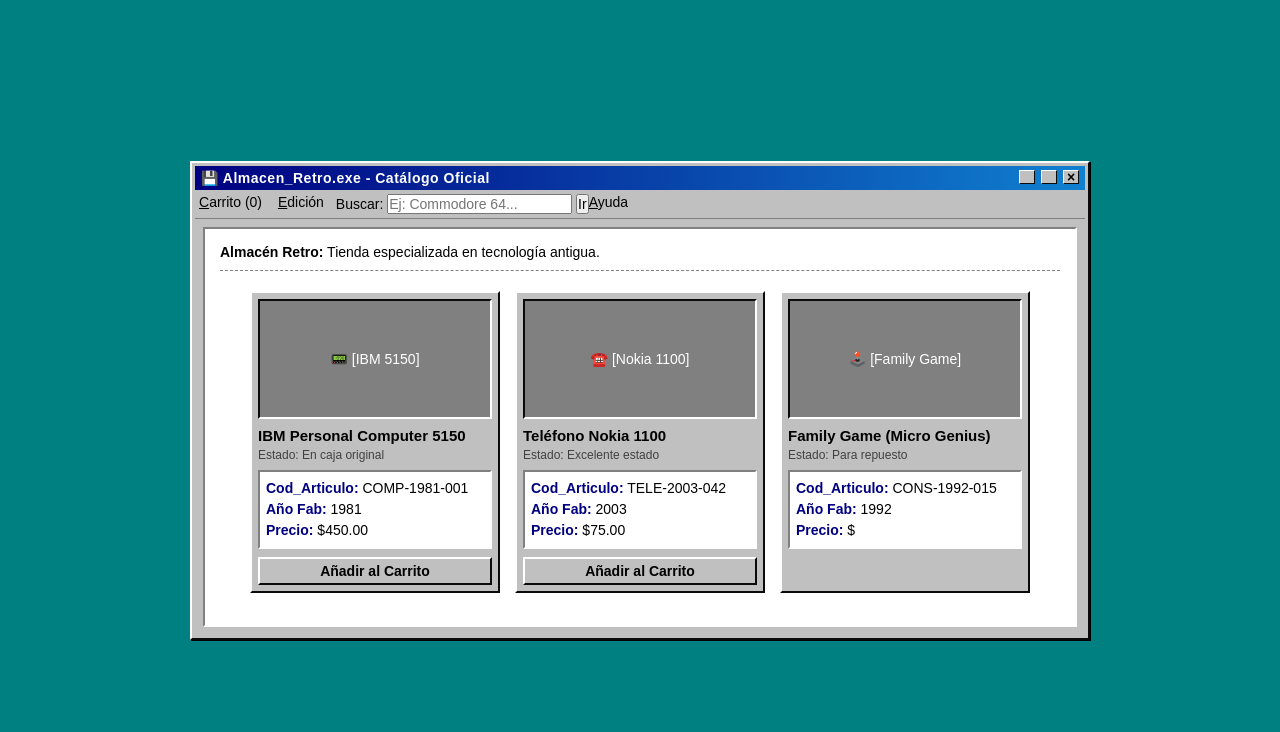
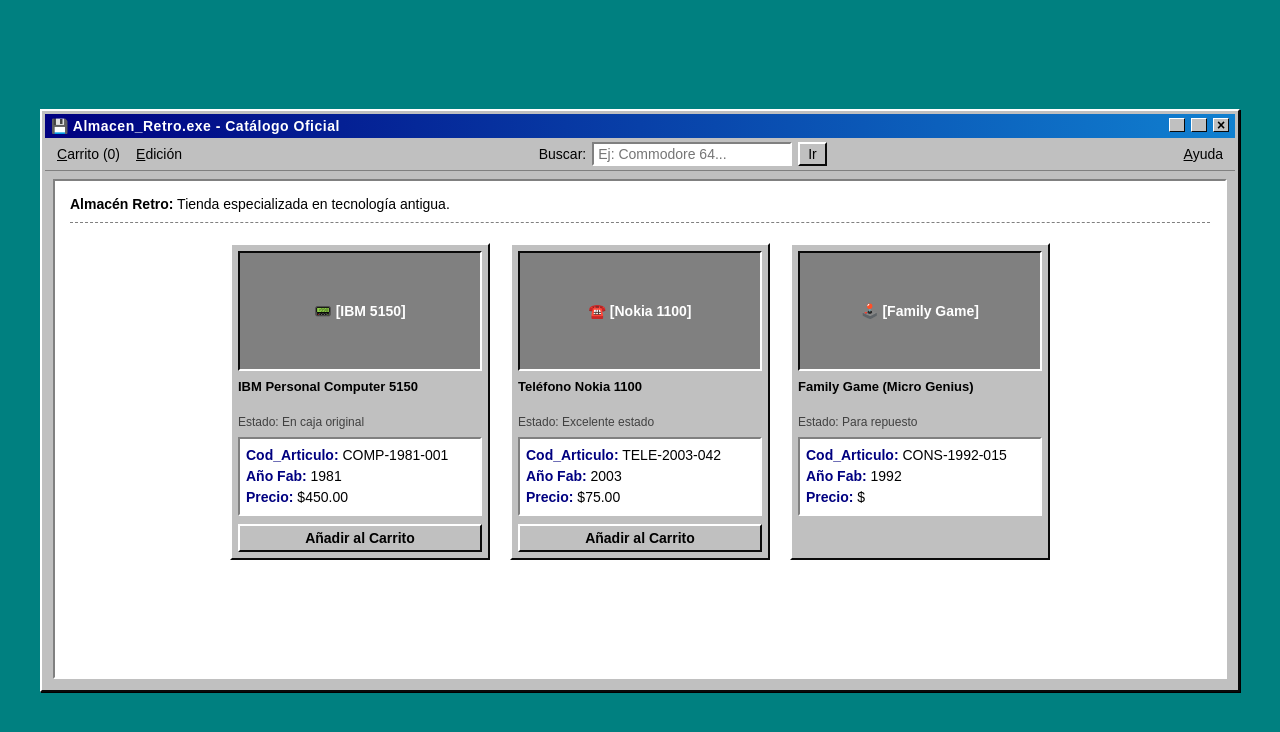
Before and after one commit to arceserialm781/almacen-retro, a plain HTML site: page index.html in a window 1280 px wide. Drawn offline with Linux system fonts and the light colour scheme.

Commit message:
Update style.css

```diff
--- a/style.css
+++ b/style.css
@@ -8,7 +8,7 @@
 }
 
 body {
-    background-color: #008080; /* Típico fondo verde/azul de Windows 95 */
+    background-color: #008080; /* Fondo clásico verde/azul Windows 95 */
     padding: 20px;
     display: flex;
     justify-content: center;
@@ -16,14 +16,14 @@
     min-height: 100vh;
 }
 
-/* Contenedor de la Ventana */
+/* Contenedor de la Ventana - Ajustado para ocupar casi toda la pantalla */
 .window {
     background-color: #c0c0c0;
     border: 2px solid;
-    border-color: #ffffff #0a0a0a #0a0a0a #ffffff; /* Efecto relieve 3D hacia afuera */
+    border-color: #ffffff #0a0a0a #0a0a0a #ffffff; /* Relieve 3D */
     box-shadow: 1px 1px 0 0 #000000;
-    width: 100%;
-    max-width: 900px;
+    width: 95vw;
+    max-width: 1200px;
     padding: 3px;
 }
 
@@ -42,7 +42,7 @@
     letter-spacing: 0.5px;
 }
 
-/* Botones de control de la barra */
+/* Botones de control */
 .title-bar-controls button {
     width: 16px;
     height: 14px;
@@ -63,16 +63,39 @@
     color: #000;
 }
 
-/* Barra de Menú */
+/* Barra de Menú Estilo Win95 */
 .menu-bar {
     display: flex;
+    justify-content: space-between;
+    align-items: center;
     padding: 4px;
     border-bottom: 1px solid #808080;
+    background-color: #c0c0c0;
+}
+
+.menu-left, .menu-right {
+    display: flex;
 }
 
 .menu-bar span {
-    margin-right: 12px;
+    padding: 2px 8px;
     cursor: pointer;
+}
+
+/* Contenedor de la barra de búsqueda intermedia */
+.menu-search {
+    display: flex;
+    align-items: center;
+    gap: 6px;
+}
+
+.win95-input {
+    border: 2px solid;
+    border-color: #808080 #ffffff #ffffff #808080;
+    padding: 2px 4px;
+    background-color: #ffffff;
+    outline: none;
+    width: 200px;
 }
 
 /* Cuerpo de la Ventana */
@@ -81,8 +104,8 @@
     margin: 8px;
     padding: 15px;
     border: 2px solid;
-    border-color: #808080 #ffffff #ffffff #808080; /* Efecto hacia adentro */
-    min-height: 400px;
+    border-color: #808080 #ffffff #ffffff #808080;
+    min-height: 500px;
 }
 
 .welcome-text {
@@ -94,9 +117,10 @@
 /* Grilla del catálogo */
 .catalog-grid {
     display: flex;
-    gap: 15px;
+    gap: 20px;
     flex-wrap: wrap;
     justify-content: center;
+    margin-bottom: 25px;
 }
 
 /* Tarjeta de Producto */
@@ -104,7 +128,7 @@
     background-color: #c0c0c0;
     border: 2px solid;
     border-color: #ffffff #0a0a0a #0a0a0a #ffffff;
-    width: 250px;
+    width: 260px;
     padding: 6px;
 }
 
@@ -117,12 +141,15 @@
     color: #fff;
     border: 2px solid;
     border-color: #0a0a0a #ffffff #ffffff #0a0a0a;
+    font-weight: bold;
 }
 
 .product-info h3 {
-    font-size: 15px;
+    font-size: 13px;
     margin: 8px 0 4px 0;
     color: #000;
+    height: 32px; /* Evita desajustes por texto largo */
+    overflow: hidden;
 }
 
 .status {
@@ -137,7 +164,7 @@
     border: 2px solid;
     border-color: #808080 #ffffff #ffffff #808080;
     padding: 6px;
-    font-size: 12px;
+    font-size: 11px;
     margin-bottom: 8px;
     line-height: 1.5;
 }
@@ -146,7 +173,7 @@
     color: #000080;
 }
 
-/* Botón Clásico de Win95 */
+/* Botones Clásicos */
 .win95-btn {
     width: 100%;
     padding: 4px;
@@ -157,9 +184,39 @@
     font-weight: bold;
 }
 
-.win95-btn:active {
+.win95-btn:active, .win95-btn-sm:active:not([disabled]) {
     border-color: #0a0a0a #ffffff #ffffff #0a0a0a;
-    padding: 5px 3px 3px 5px;
+}
+
+.win95-btn-sm {
+    padding: 2px 8px;
+    background-color: #c0c0c0;
+    border: 2px solid;
+    border-color: #ffffff #0a0a0a #0a0a0a #ffffff;
+    cursor: pointer;
+}
+
+.win95-btn-sm:disabled {
+    color: #808080;
+    cursor: default;
+}
+
+/* Paginación Simulada */
+.pagination-container {
+    display: flex;
+    justify-content: center;
+    align-items: center;
+    gap: 10px;
+    margin-top: 15px;
+    padding-top: 10px;
+    border-top: 1px solid #c0c0c0;
+}
+
+.inset-span {
+    background: #fff;
+    border: 1px solid;
+    border-color: #808080 #fff #fff #808080;
+    padding: 1px 6px;
 }
 
 /* Barra de Estado Inferior */
```
